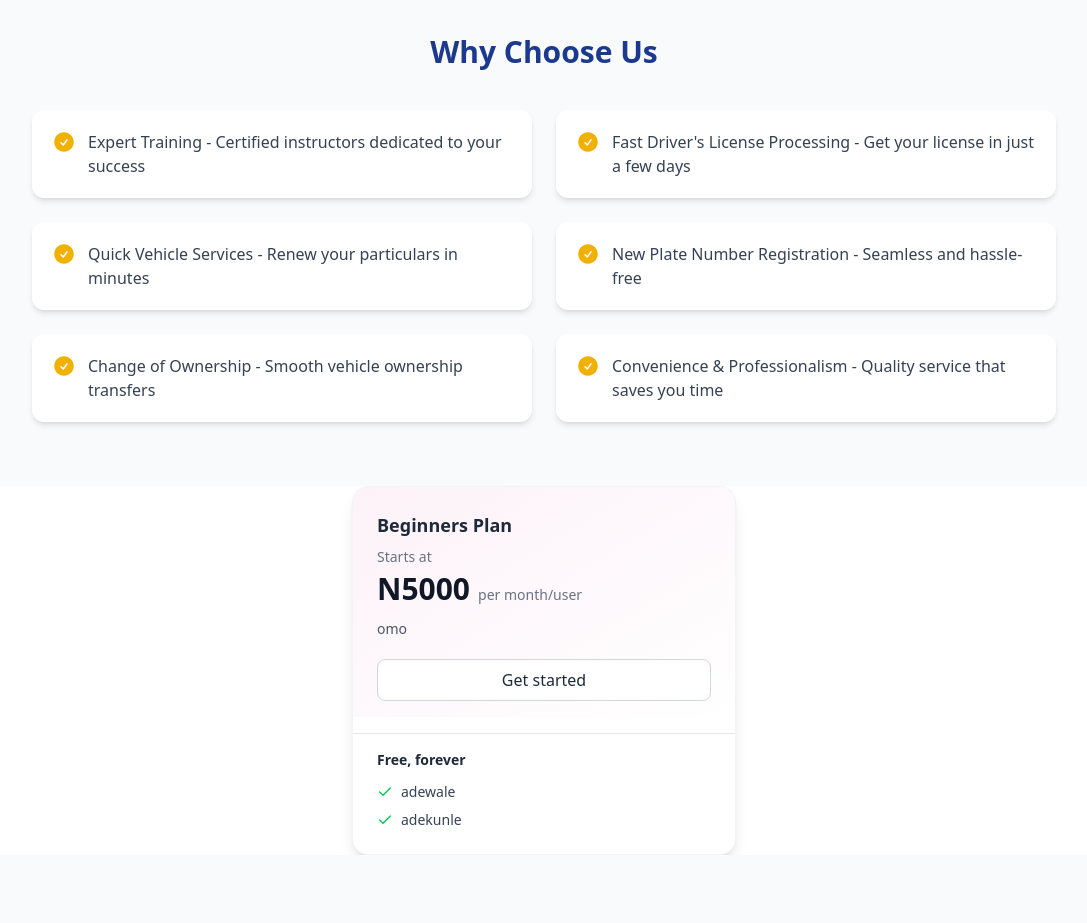
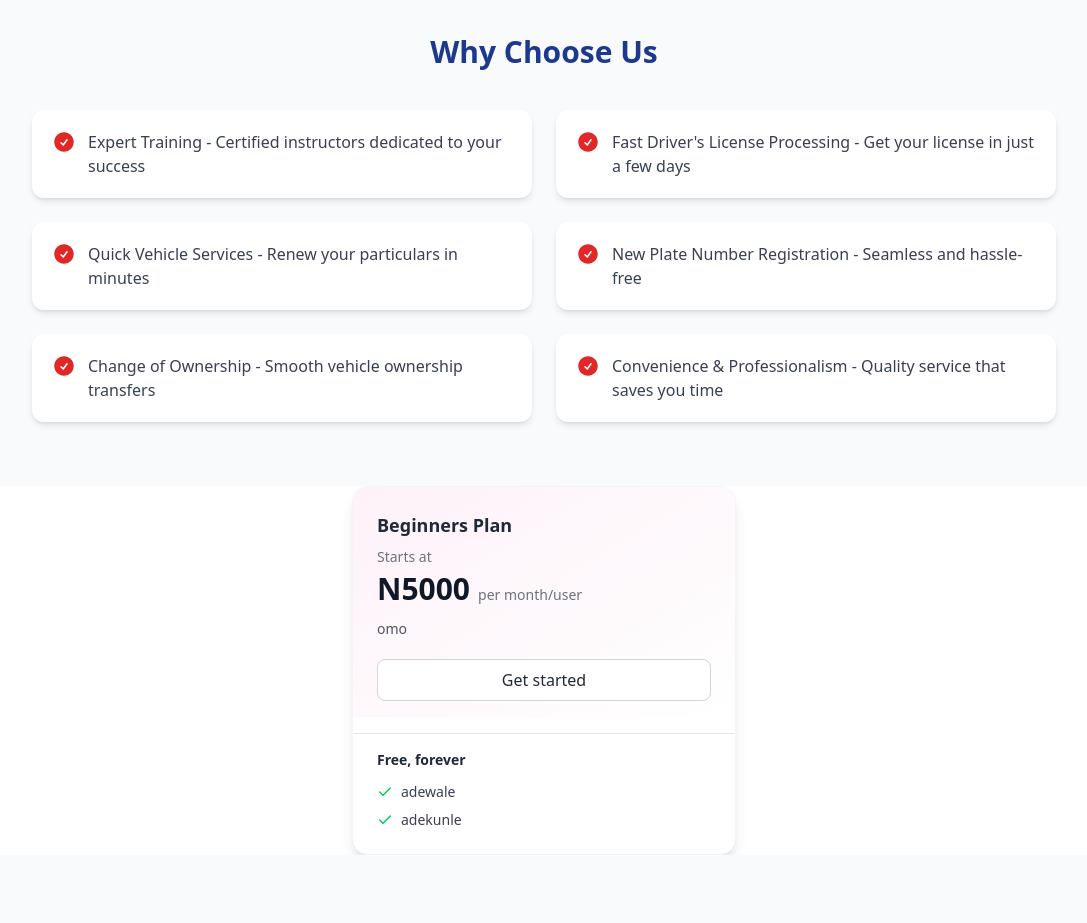
Before and after one commit to palitocity/Belt-Driving-School, a Next.js app: page / in a window 1280 px wide. Shown: the part 1000-1923 px from the top of the page, without its empty margins (96-1183 px from the left). Built offline with nearby package versions, Linux system fonts and the light colour scheme.

Commit message:
my recent update

```diff
--- a/src/pages/(components)/WhyChooseUs.tsx
+++ b/src/pages/(components)/WhyChooseUs.tsx
@@ -21,7 +21,7 @@ const WhyChooseUs = () => {
         <ul className="grid md:grid-cols-2 gap-6">
           {reasons.map((reason, index) => (
             <li key={index} className="flex items-start space-x-3 bg-white p-5 rounded-xl shadow-md hover:shadow-lg transition">
-              <CheckCircleIcon className="h-6 w-6 text-yellow-500 flex-shrink-0" />
+              <CheckCircleIcon className="h-6 w-6 text-[#E02828] text-[500] flex-shrink-0" />
               <p className="text-gray-700">{reason}</p>
             </li>
           ))}
```
